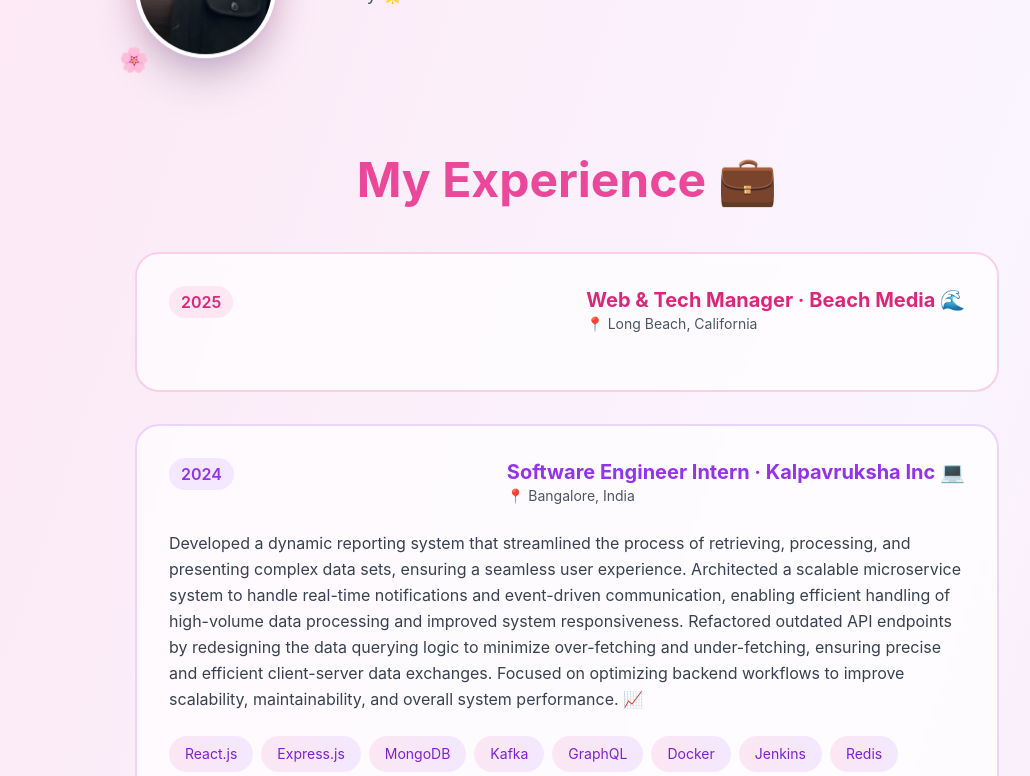
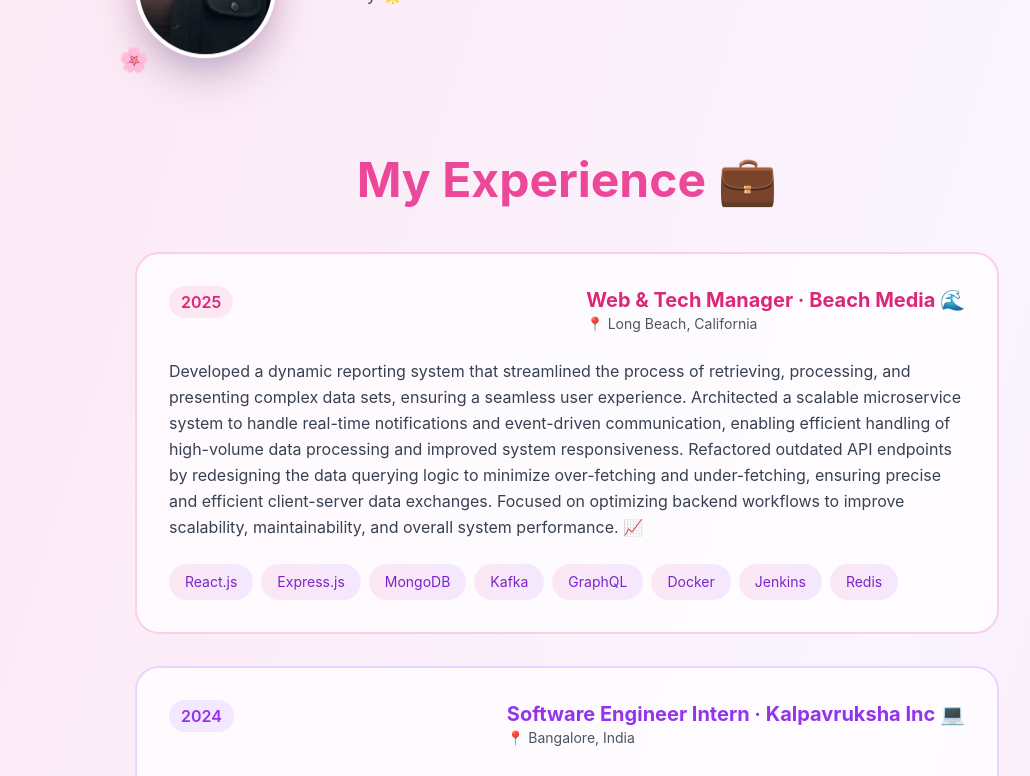
Before and after one commit to Dakshaarvind/my-portfolio, a React (Create React App) app: page / in a window 1280 px wide. Shown: the part 372-1148 px from the top of the page, without its empty margins (73-1103 px from the left). Built offline with nearby package versions, Linux system fonts and the light colour scheme.

Commit message:
new experience updated

```diff
--- a/src/App.js
+++ b/src/App.js
@@ -213,6 +213,20 @@
                     </p>
                   </div>
                 </div>
+                <p className="text-gray-700 mb-6 leading-relaxed">
+                  Developed a dynamic reporting system that streamlined the process of retrieving, processing, and presenting complex data sets, ensuring a seamless user experience. Architected a scalable microservice system to handle real-time notifications and event-driven communication, enabling efficient handling of high-volume data processing and improved system responsiveness. Refactored outdated API endpoints by redesigning the data querying logic to minimize over-fetching and under-fetching, ensuring precise and efficient client-server data exchanges. Focused on optimizing backend workflows to improve scalability, maintainability, and overall system performance. 📈
+                </p>
+                <div className="flex flex-wrap gap-2">
+                  {['React.js', 'Express.js', 'MongoDB', 'Kafka', 'GraphQL', 'Docker', 'Jenkins', 'Redis'].map((tech) => (
+                    <span
+                      key={tech}
+                      className="px-4 py-2 bg-gradient-to-r from-pink-100 to-purple-100 text-purple-700 text-sm rounded-full hover:shadow-md transition-all duration-300 hover-bounce"
+                    >
+                      {tech}
+                    </span>
+                  ))}
+                </div>
+
               </div>
 
               {/* Kalpavruksha Experience */}
```
